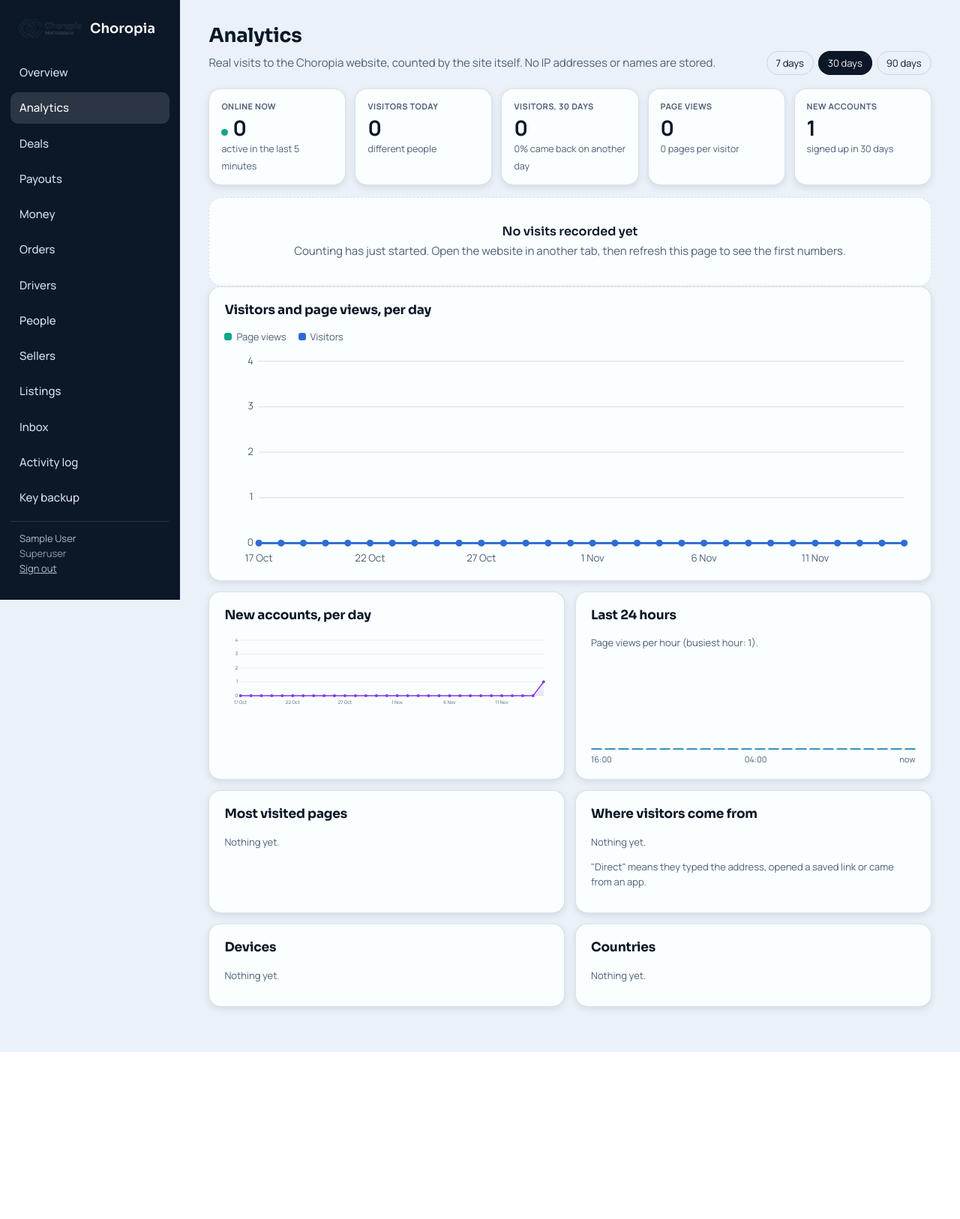
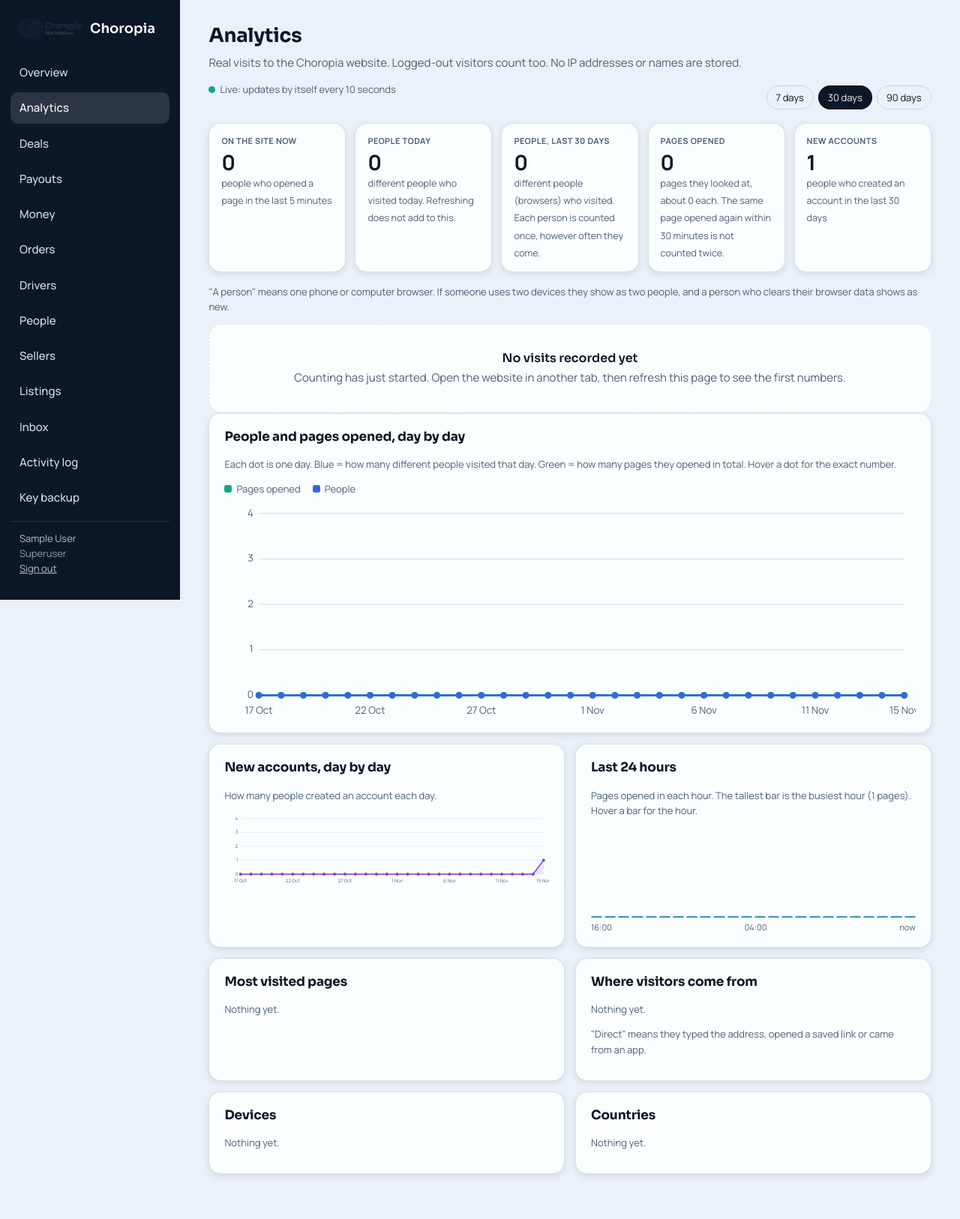
Before and after one commit to awaaladin/Choropia, a Django app: page /staff/analytics/ in a window 1280 px wide. Shown: the whole page at 75% size. Before the commit the page ends 1403 px from the top, so only its background shows below. Run offline with Django 5.2, Linux system fonts and the light colour scheme; the visitor is signed in with stand-in values (Sample User, id 1); data comes from the database, SQL or seed files in the repository; data that the repository does not hold is empty; parts of the project's set-up code (start-up, migrations or seed data) failed here and were passed over.

Commit message:
Analytics: refreshes are not counted again, live auto-update every 10s, clearer labels and explanations, axis always shows the newest day

```diff
--- a/staffpanel/analytics_view.py
+++ b/staffpanel/analytics_view.py
@@ -40,7 +40,12 @@ def line_chart(labels, series, width=760, height=240):
 
     grid = [{"y": round(y(peak * k / 4), 1), "label": int(peak * k / 4)} for k in range(5)]
     step = max(1, len(labels) // 6)
-    ticks = [{"x": round(x(i), 1), "label": labels[i]} for i in range(0, len(labels), step)]
+    picks = list(range(0, len(labels), step))
+    if picks and len(labels) - 1 - picks[-1] < step / 2:
+        picks[-1] = len(labels) - 1  # always label the newest day
+    elif picks and picks[-1] != len(labels) - 1:
+        picks.append(len(labels) - 1)
+    ticks = [{"x": round(x(i), 1), "label": labels[i]} for i in picks]
     lines = []
     for s in series:
         points = [(round(x(i), 1), round(y(v), 1)) for i, v in enumerate(s["values"])]
--- a/staffpanel/collect.py
+++ b/staffpanel/collect.py
@@ -1,8 +1,10 @@
 """Receives a page view from the website. Anonymous, cheap, and never able to break a page."""
 import re
+from datetime import timedelta
 from urllib.parse import urlparse
 
 from django.conf import settings
+from django.utils import timezone
 from rest_framework import permissions
 from rest_framework.response import Response
 from rest_framework.views import APIView
@@ -40,6 +42,10 @@ class CollectView(APIView):
         if not path.startswith("/") or path.startswith("/staff") or not VISITOR.match(visitor) or BOT.search(agent):
             return Response(status=204)
         try:
+            clean = path.split("?")[0].split("#")[0]
+            # Refreshing, or going back to the same page, is the same person: not counted again for 30 minutes.
+            if PageView.objects.filter(visitor=visitor, path=clean, at__gte=timezone.now() - timedelta(minutes=30)).exists():
+                return Response(status=204)
             PageView.objects.create(
                 path=path.split("?")[0].split("#")[0],
                 visitor=visitor,
--- a/staffpanel/templates/staff/analytics.html
+++ b/staffpanel/templates/staff/analytics.html
@@ -25,24 +25,28 @@
 .range a.on{background:var(--fg);color:var(--bg);border-color:var(--fg)}
 </style>
 
-<div class="top"><div><h1>Analytics</h1><p class="sub">Real visits to the Choropia website, counted by the site itself. No IP addresses or names are stored.{% if counting_since %} Counting since {{ counting_since|date:"j M Y, H:i" }}.{% endif %}</p></div>
+<div id="analytics-live">
+<div class="top"><div><h1>Analytics</h1><p class="sub">Real visits to the Choropia website. Logged-out visitors count too. No IP addresses or names are stored.{% if counting_since %} Counting since {{ counting_since|date:"j M Y, H:i" }}.{% endif %}</p>
+  <p class="small"><span class="live-dot"></span><span id="stamp">Live: updates by itself every 10 seconds</span></p></div>
   <div class="range"><a class="{% if days == 7 %}on{% endif %}" href="?days=7">7 days</a><a class="{% if days == 30 %}on{% endif %}" href="?days=30">30 days</a><a class="{% if days == 90 %}on{% endif %}" href="?days=90">90 days</a></div></div>
 
 <div class="stat-row">
-  <div class="stat"><small>Online now</small><strong><span class="live-dot"></span>{{ live }}</strong><span>active in the last 5 minutes</span></div>
-  <div class="stat"><small>Visitors today</small><strong>{{ today_visitors }}</strong><span>different people</span></div>
-  <div class="stat"><small>Visitors, {{ days }} days</small><strong>{{ visitors }}</strong><span>{{ returning_pct }}% came back on another day</span></div>
-  <div class="stat"><small>Page views</small><strong>{{ views }}</strong><span>{{ per_visitor }} pages per visitor</span></div>
-  <div class="stat"><small>New accounts</small><strong>{{ signups }}</strong><span>signed up in {{ days }} days</span></div>
+  <div class="stat"><small>On the site now</small><strong>{{ live }}</strong><span>people who opened a page in the last 5 minutes</span></div>
+  <div class="stat"><small>People today</small><strong>{{ today_visitors }}</strong><span>different people who visited today. Refreshing does not add to this.</span></div>
+  <div class="stat"><small>People, last {{ days }} days</small><strong>{{ visitors }}</strong><span>different people (browsers) who visited. Each person is counted once, however often they come.</span></div>
+  <div class="stat"><small>Pages opened</small><strong>{{ views }}</strong><span>pages they looked at, about {{ per_visitor }} each. The same page opened again within 30 minutes is not counted twice.</span></div>
+  <div class="stat"><small>New accounts</small><strong>{{ signups }}</strong><span>people who created an account in the last {{ days }} days</span></div>
 </div>
+<p class="small">"A person" means one phone or computer browser. If someone uses two devices they show as two people, and a person who clears their browser data shows as new.</p>
 
 {% if not has_data %}
 <div class="empty-state"><strong>No visits recorded yet</strong>Counting has just started. Open the website in another tab, then refresh this page to see the first numbers.</div>
 {% endif %}
 
 <div class="card chart">
-  <h2>Visitors and page views, per day</h2>
-  <div class="legend">{% for l in chart.lines %}<span><i style="background:{{ l.color }}"></i>{{ l.name }}</span>{% endfor %}</div>
+  <h2>People and pages opened, day by day</h2>
+  <p class="small">Each dot is one day. Blue = how many different people visited that day. Green = how many pages they opened in total. Hover a dot for the exact number.</p>
+  <div class="legend">{% for l in chart.lines %}<span><i style="background:{{ l.color }}"></i>{% if l.name == "Visitors" %}People{% else %}Pages opened{% endif %}</span>{% endfor %}</div>
   <svg viewBox="0 0 {{ chart.width }} {{ chart.height }}" role="img" aria-label="Visitors and page views per day">
     {% for g in chart.grid %}<line x1="{{ chart.left }}" x2="{{ chart.right }}" y1="{{ g.y }}" y2="{{ g.y }}" stroke="currentColor" stroke-opacity=".12"/><text x="32" y="{{ g.y }}" text-anchor="end" dominant-baseline="middle">{{ g.label }}</text>{% endfor %}
     {% for t in chart.ticks %}<text x="{{ t.x }}" y="{{ chart.height }}" dy="-6" text-anchor="middle">{{ t.label }}</text>{% endfor %}
@@ -52,7 +56,8 @@
 
 <div class="grid2">
   <div class="card chart">
-    <h2>New accounts, per day</h2>
+    <h2>New accounts, day by day</h2>
+    <p class="small">How many people created an account each day.</p>
     <svg viewBox="0 0 {{ signup_chart.width }} {{ signup_chart.height }}" role="img" aria-label="New accounts per day">
       {% for g in signup_chart.grid %}<line x1="{{ signup_chart.left }}" x2="{{ signup_chart.right }}" y1="{{ g.y }}" y2="{{ g.y }}" stroke="currentColor" stroke-opacity=".12"/><text x="32" y="{{ g.y }}" text-anchor="end" dominant-baseline="middle">{{ g.label }}</text>{% endfor %}
       {% for t in signup_chart.ticks %}<text x="{{ t.x }}" y="{{ signup_chart.height }}" dy="-6" text-anchor="middle">{{ t.label }}</text>{% endfor %}
@@ -61,7 +66,7 @@
   </div>
   <div class="card">
     <h2>Last 24 hours</h2>
-    <p class="small">Page views per hour (busiest hour: {{ hour_peak }}).</p>
+    <p class="small">Pages opened in each hour. The tallest bar is the busiest hour ({{ hour_peak }} pages). Hover a bar for the hour.</p>
     <div class="hours">{% for h in hour_rows %}<div style="height:{{ h.pct }}%" title="{{ h.label }}: {{ h.n }} views"></div>{% endfor %}</div>
     <div class="hours-x"><span>{{ hour_rows.0.label }}</span><span>{{ hour_rows.12.label }}</span><span>now</span></div>
   </div>
@@ -82,4 +87,22 @@
     {% for p in countries %}<div class="row"><span class="name">{{ p.name }}</span><span class="small">{{ p.n }} views &middot; {{ p.people }} people</span><div class="track"><div class="fill" style="width:{{ p.pct }}%"></div></div></div>{% empty %}<p class="small">Nothing yet.</p>{% endfor %}
   </div>
 </div>
+</div>
+<script>
+(function () {
+  function stamp() { var el = document.getElementById("stamp"); if (el) el.textContent = "Live: updated " + new Date().toLocaleTimeString() + ", refreshes by itself every 10 seconds"; }
+  async function refresh() {
+    if (document.hidden) return;
+    try {
+      var r = await fetch(location.href, { credentials: "same-origin", cache: "no-store" });
+      if (!r.ok) return;
+      var doc = new DOMParser().parseFromString(await r.text(), "text/html");
+      var fresh = doc.getElementById("analytics-live"), cur = document.getElementById("analytics-live");
+      if (fresh && cur) { cur.innerHTML = fresh.innerHTML; stamp(); }
+    } catch (e) { /* offline: try again next time */ }
+  }
+  setInterval(refresh, 10000);
+  document.addEventListener("visibilitychange", function () { if (!document.hidden) refresh(); });
+})();
+</script>
 {% endblock %}
```
Also changed, not shown: staffpanel/tests_analytics.py (+9 -0 lines).
